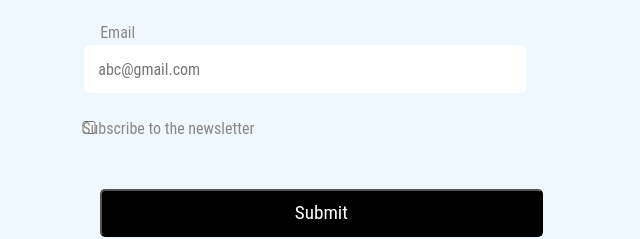
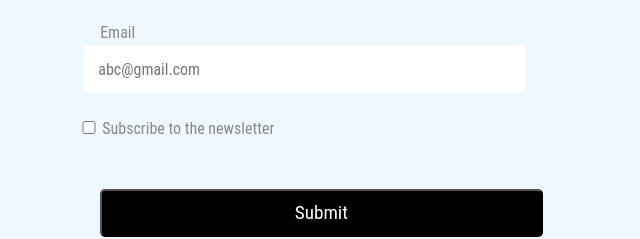
Before and after one commit to sanja187/foodmart-ecommerce-site, a plain HTML site: page index.html in a window 1280 px wide. Shown: the part 3873-4112 px from the top of the page, 538-1178 px from the left. Drawn offline with nearby package versions, Linux system fonts and the light colour scheme.

Commit message:
Update style.css

```diff
--- a/style.css
+++ b/style.css
@@ -559,7 +559,7 @@ font-family: 'Montserrat', 'Roboto Condensed';
     border: 0;
 }
 .name1{
-    margin-left: -170px;
+    margin-left: -150px;
     color: #888888;
 }
 .class{
```
